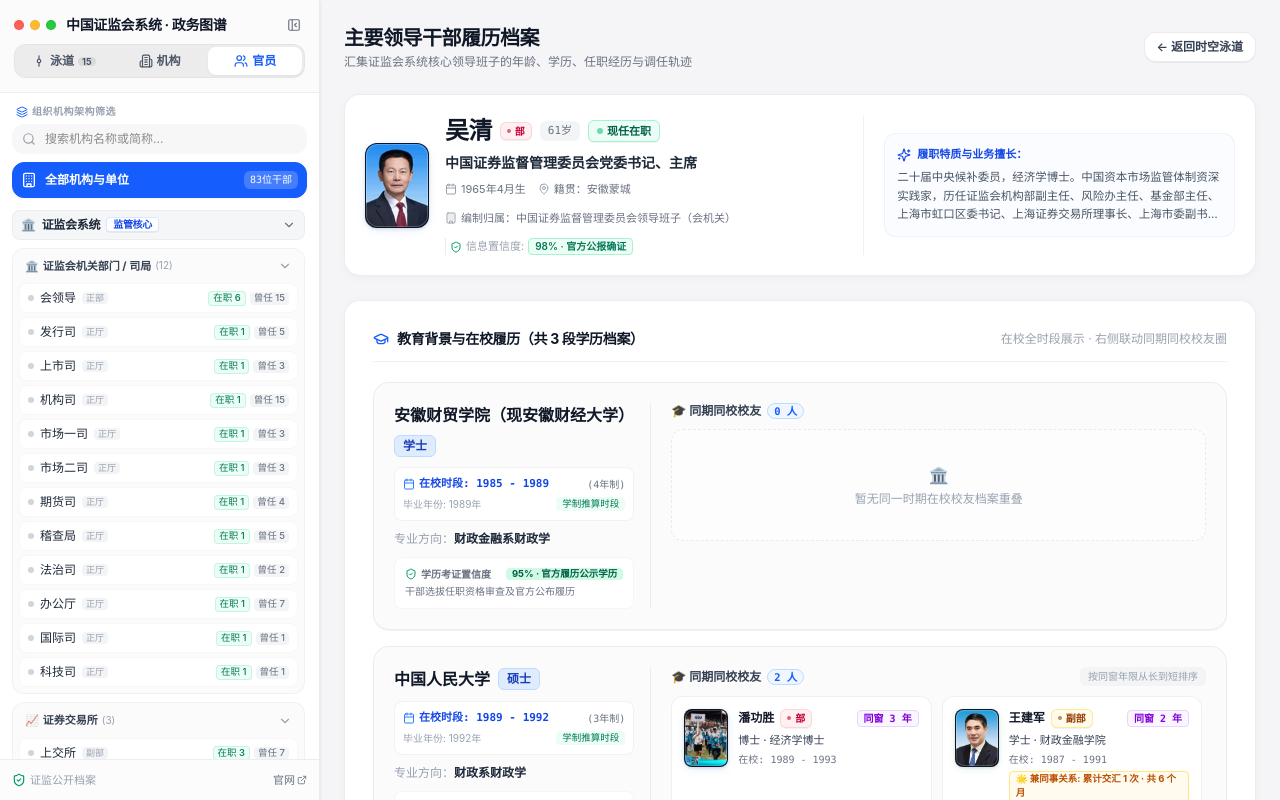
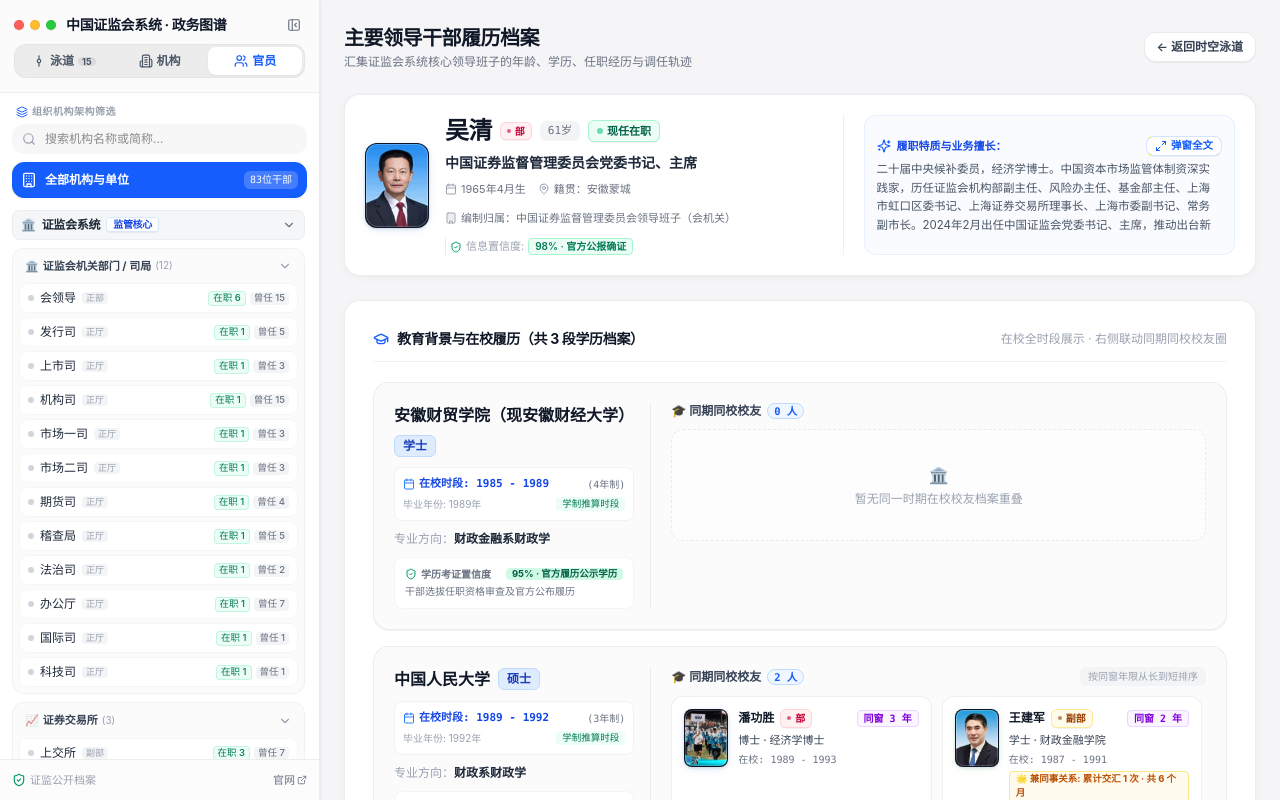
Before and after one commit to thewebberfan-boop/HXTGB, a Next.js app: page / in a window 1280 px wide. Both pictures are taken after a click on the button "官员". Built offline with nearby package versions, Linux system fonts and the light colour scheme.

Commit message:
feat: enable dynamic space sharing between basic info and bioSummary, add inner scrolling and full-screen modal

```diff
--- a/src/components/OfficialsView.tsx
+++ b/src/components/OfficialsView.tsx
@@ -23,7 +23,8 @@ import {
   Sparkles,
   ShieldCheck,
   Users,
-  X
+  X,
+  Maximize2
 } from 'lucide-react';
 import { PositionRankBadge } from './PositionRankBadge';
 import { OfficialIdPhoto } from './OfficialIdPhoto';
@@ -584,6 +585,7 @@ export const OfficialsView: React.FC<OfficialsViewProps> = ({
   onSelectUnit,
 }) => {
   const [searchTerm, setSearchTerm] = useState('');
+  const [showBioModal, setShowBioModal] = useState(false);
   const [activeOfficial, setActiveOfficial] = useState<Official | null>(() => {
     if (activeOfficialId) {
       return officials.find((o) => o.id === activeOfficialId) || officials[0] || null;
@@ -597,6 +599,16 @@ export const OfficialsView: React.FC<OfficialsViewProps> = ({
       if (found) setActiveOfficial(found);
     }
   }, [activeOfficialId, officials]);
+
+  useEffect(() => {
+    const handleKeyDown = (e: KeyboardEvent) => {
+      if (e.key === 'Escape' && showBioModal) {
+        setShowBioModal(false);
+      }
+    };
+    window.addEventListener('keydown', handleKeyDown);
+    return () => window.removeEventListener('keydown', handleKeyDown);
+  }, [showBioModal]);
 
   const unitMap = useMemo(() => {
     const map = new Map<string, Unit>();
@@ -779,11 +791,11 @@ export const OfficialsView: React.FC<OfficialsViewProps> = ({
       {/* 核心改动：全屏宽幅全息干部档案看板（彻底移除了冗余的左侧41人列表列，空间完全留给详细履历） */}
       {activeOfficial ? (
         <div className="space-y-6">
-          {/* 1. 干部履历概貌与特质全息看板 (左侧身份档案，右侧履职特质简介，紧凑置顶) */}
+          {/* 1. 干部履历概貌与特质全息看板 (左侧身份档案与右侧特质动态分享空间，紧凑置顶) */}
           <div className="sticky top-0 z-30 mac-card rounded-2xl p-4 sm:p-5 border border-black/[0.08] bg-white/95 backdrop-blur-md shadow-sm">
-            <div className="grid grid-cols-1 lg:grid-cols-12 gap-5 items-center">
-              {/* 左侧：2寸免冠照 + 核心政务属性与职务 (占 7 列) */}
-              <div className="lg:col-span-7 xl:col-span-7 flex items-start sm:items-center gap-4 min-w-0 pr-0 lg:pr-4 border-b lg:border-b-0 lg:border-r border-black/[0.06] pb-3.5 lg:pb-0">
+            <div className="flex flex-col lg:flex-row items-stretch gap-4 lg:gap-5">
+              {/* 左侧：2寸免冠照 + 核心政务属性与职务 (自适应收缩/扩展，为右侧特质动态分享空间) */}
+              <div className="flex items-start sm:items-center gap-4 min-w-0 w-full lg:w-auto lg:max-w-[55%] shrink-0 pr-0 lg:pr-5 border-b lg:border-b-0 lg:border-r border-black/[0.06] pb-3.5 lg:pb-0">
                 <OfficialIdPhoto official={activeOfficial} size="md" />
 
                 <div className="space-y-1.5 flex-1 min-w-0">
@@ -866,26 +878,142 @@ export const OfficialsView: React.FC<OfficialsViewProps> = ({
                 </div>
               </div>
 
-              {/* 右侧：原下方的履职特质与业务擅长简介直接移到右侧 (占 5 列) */}
-              <div className="lg:col-span-5 xl:col-span-5 min-w-0">
+              {/* 右侧：履职特质与业务擅长 (与左侧动态分享空间，支持卡内滚动与全息弹窗) */}
+              <div className="flex-1 min-w-0 flex flex-col justify-center">
                 {activeOfficial.bioSummary ? (
-                  <div className="p-3 bg-blue-50/30 rounded-xl border border-blue-100/50 text-xs text-gray-700 leading-relaxed flex flex-col justify-center">
-                    <div className="flex items-center gap-1.5 font-bold text-blue-700 text-[11px] mb-1">
-                      <Sparkles className="w-3.5 h-3.5" />
-                      <span>履职特质与业务擅长：</span>
+                  <div className="p-3 bg-blue-50/40 hover:bg-blue-50/70 rounded-xl border border-blue-100/60 text-xs text-gray-700 transition-all flex flex-col justify-center h-full">
+                    <div className="flex items-center justify-between gap-2 mb-1 shrink-0">
+                      <div className="flex items-center gap-1.5 font-bold text-blue-700 text-[11px]">
+                        <Sparkles className="w-3.5 h-3.5 text-blue-600 shrink-0" />
+                        <span>履职特质与业务擅长：</span>
+                      </div>
+                      <button
+                        type="button"
+                        onClick={() => setShowBioModal(true)}
+                        className="inline-flex items-center gap-1 text-[10.5px] font-semibold text-blue-600 hover:text-blue-800 bg-white/90 hover:bg-blue-100/80 border border-blue-200/70 px-2 py-0.5 rounded-lg shadow-2xs transition-all hover:scale-105 active:scale-95 cursor-pointer shrink-0"
+                        title="点击打开弹窗查看完整特质述评"
+                      >
+                        <Maximize2 className="w-3 h-3 text-blue-600" />
+                        <span>弹窗全文</span>
+                      </button>
                     </div>
-                    <p className="text-[11.5px] text-gray-600 leading-relaxed line-clamp-3">
-                      {activeOfficial.bioSummary}
-                    </p>
+
+                    {/* 卡内平滑滚动区域：高度自适应，支持滚动查看全部文字，杜绝截断 */}
+                    <div className="max-h-[66px] sm:max-h-[74px] overflow-y-auto pr-1 text-[11.5px] text-gray-600 leading-relaxed select-text">
+                      <p className="whitespace-normal">
+                        {activeOfficial.bioSummary}
+                      </p>
+                    </div>
                   </div>
                 ) : (
-                  <div className="p-3 bg-gray-50/60 rounded-xl border border-black/[0.04] text-xs text-gray-400 text-center flex items-center justify-center">
+                  <div className="p-3 bg-gray-50/60 rounded-xl border border-black/[0.04] text-xs text-gray-400 text-center flex items-center justify-center h-full">
                     暂无补充特质履职记述
                   </div>
                 )}
               </div>
             </div>
           </div>
+
+          {/* 全息弹窗：完整履职特质与业务擅长深度述评 */}
+          {showBioModal && activeOfficial && (
+            <div
+              className="fixed inset-0 z-50 flex items-center justify-center p-4 sm:p-6 bg-black/45 backdrop-blur-xs animate-in fade-in duration-150"
+              onClick={() => setShowBioModal(false)}
+            >
+              <div
+                className="relative w-full max-w-2xl bg-white rounded-2xl shadow-2xl border border-black/[0.08] overflow-hidden flex flex-col max-h-[85vh] animate-in zoom-in-95 duration-150"
+                onClick={(e) => e.stopPropagation()}
+              >
+                {/* 弹窗头部 */}
+                <div className="px-6 py-4 border-b border-black/[0.06] bg-gradient-to-r from-blue-50/80 via-indigo-50/40 to-white flex items-center justify-between">
+                  <div className="flex items-center gap-3.5 min-w-0">
+                    <OfficialIdPhoto official={activeOfficial} size="sm" />
+                    <div className="min-w-0">
+                      <div className="flex items-center gap-2 flex-wrap">
+                        <h3 className="text-base sm:text-lg font-bold text-gray-900 tracking-tight">
+                          {activeOfficial.name}
+                        </h3>
+                        <PositionRankBadge rank={activeOfficial.currentRank} />
+                        <span className="text-[11px] text-gray-500 font-mono bg-gray-100 px-2 py-0.5 rounded-md">
+                          {calculateAge(activeOfficial.birthYear)}岁
+                        </span>
+                      </div>
+                      <p className="text-xs text-blue-700 font-semibold mt-1 flex items-center gap-1.5">
+                        <Sparkles className="w-3.5 h-3.5 text-blue-600 shrink-0" />
+                        <span>履职特质与业务擅长全息述评</span>
+                      </p>
+                    </div>
+                  </div>
+
+                  <button
+                    onClick={() => setShowBioModal(false)}
+                    className="w-8 h-8 rounded-full bg-gray-100 hover:bg-gray-200 text-gray-500 hover:text-gray-800 flex items-center justify-center transition-colors shrink-0 ml-2"
+                    title="关闭 (ESC)"
+                  >
+                    <X className="w-4 h-4" />
+                  </button>
+                </div>
+
+                {/* 弹窗内容 */}
+                <div className="p-6 overflow-y-auto space-y-4">
+                  <div className="p-5 bg-blue-50/40 rounded-2xl border border-blue-100/70 text-sm leading-relaxed text-gray-800">
+                    <div className="flex items-center gap-1.5 text-xs font-bold text-blue-800 mb-2.5">
+                      <Sparkles className="w-4 h-4 text-blue-600" />
+                      <span>深度履职研判与监管业务擅长：</span>
+                    </div>
+                    <p className="leading-7 whitespace-pre-line text-[13.5px] text-gray-700">
+                      {activeOfficial.bioSummary || '暂无补充特质履职记述'}
+                    </p>
+                  </div>
+
+                  {/* 核心元数据档案网格 */}
+                  <div className="grid grid-cols-2 sm:grid-cols-4 gap-3 text-xs">
+                    <div className="p-3 bg-gray-50 rounded-xl border border-black/[0.04]">
+                      <span className="text-gray-400 block text-[11px] mb-0.5">现任职务</span>
+                      <span className="font-semibold text-gray-800 truncate block" title={activeOfficial.currentPosition}>
+                        {activeOfficial.currentPosition}
+                      </span>
+                    </div>
+                    <div className="p-3 bg-gray-50 rounded-xl border border-black/[0.04]">
+                      <span className="text-gray-400 block text-[11px] mb-0.5">编制归属</span>
+                      <span className="font-semibold text-gray-800 truncate block" title={currentUnit?.name || '中国证监会系统'}>
+                        {currentUnit?.name || '中国证监会系统'}
+                      </span>
+                    </div>
+                    <div className="p-3 bg-gray-50 rounded-xl border border-black/[0.04]">
+                      <span className="text-gray-400 block text-[11px] mb-0.5">出生籍贯</span>
+                      <span className="font-semibold text-gray-800">
+                        {activeOfficial.birthYear}年 · {activeOfficial.nativePlace || '未公开'}
+                      </span>
+                    </div>
+                    <div className="p-3 bg-gray-50 rounded-xl border border-black/[0.04]">
+                      <span className="text-gray-400 block text-[11px] mb-0.5">履职状态</span>
+                      <span className="font-semibold text-gray-800">
+                        {activeOfficial.servingStatus === 'investigated'
+                          ? '立案调查'
+                          : activeOfficial.servingStatus === 'retired'
+                          ? '正常退休'
+                          : activeOfficial.servingStatus === 'transferred'
+                          ? '调离系统'
+                          : '现任在职'}
+                      </span>
+                    </div>
+                  </div>
+                </div>
+
+                {/* 弹窗底部操作条 */}
+                <div className="px-6 py-3.5 border-t border-black/[0.06] bg-gray-50/80 flex items-center justify-between">
+                  <span className="text-xs text-gray-400">按 ESC 键或点击外部遮罩亦可快速退出</span>
+                  <button
+                    onClick={() => setShowBioModal(false)}
+                    className="px-5 py-2 bg-blue-600 hover:bg-blue-700 text-white rounded-xl text-xs font-semibold shadow-xs transition-colors"
+                  >
+                    完成查阅
+                  </button>
+                </div>
+              </div>
+            </div>
+          )}
 
           {/* 3. 教育背景与学位学历 (左1/3个人求学档案，右2/3同期同校校友矩阵) */}
           <div className="mac-card rounded-2xl p-5 sm:p-7 border border-black/[0.08] bg-white shadow-xs space-y-5">
```
